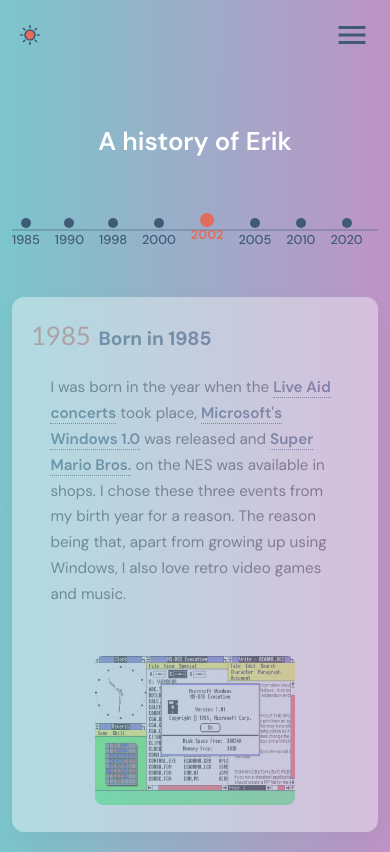
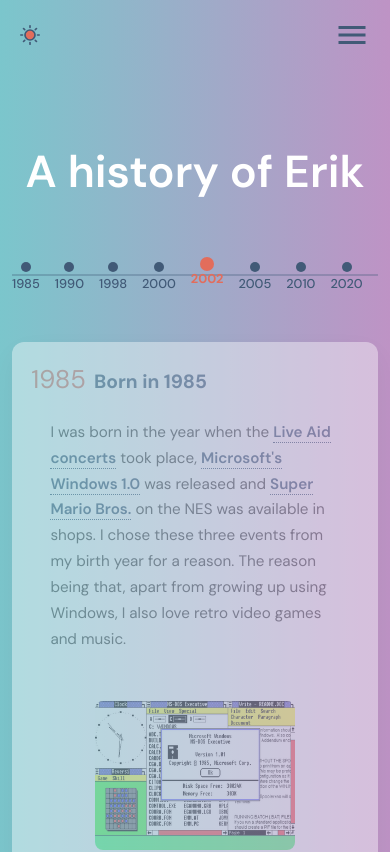
Before and after one commit to Eikei7/Eriks-digital-CV, a React (Vite) app: page /about in a window 390 px wide. Shown: the top 852 px of the page. Built offline with nearby package versions, Linux system fonts and the light colour scheme.

Commit message:
Font styling

```diff
--- a/src/pages/AboutMe.css
+++ b/src/pages/AboutMe.css
@@ -12,7 +12,7 @@
 
 /* About me heading */
 .aboutme-title {
-  font-size: 2.2rem;
+  font-size: 3.2rem;
   font-weight: 600;
   color: #fff;
   margin-bottom: 2rem;
@@ -127,19 +127,6 @@
   display: none;
 }
 
-/* .vertical-event-content {
-  background-color: white;
-  border-radius: 12px;
-  overflow: hidden;
-  box-shadow: 0 10px 30px rgba(0, 0, 0, 0.1);
-  transition: all 0.3s ease;
-}
-
-.vertical-event.active .vertical-event-content {
-  transform: translateY(-5px);
-  box-shadow: rgba(0, 0, 0, 0.4) 0px 2px 4px, rgba(0, 0, 0, 0.3) 0px 7px 13px -3px, rgba(0, 0, 0, 0.2) 0px -3px 0px inset;
-} */
-
 .vertical-event-content {
   background-color: white;
   border-radius: 12px;
@@ -157,7 +144,6 @@
 .vertical-event-main-flex {
   display: flex;
   gap: 2rem;
-  /* align-items: flex-start; */
 }
 
 /* Left container for title and description */
@@ -177,17 +163,6 @@
   justify-content: center;
 }
 
-/* .vertical-event-title {
-  font-size: 1.5rem;
-  color: var(--steelblue, #415A77);
-  margin: 0;
-  padding: 1.5rem 1.5rem 0.5rem;
-  position: relative;
-  display: flex;
-  align-items: baseline;
-  gap: 0.5rem;
-} */
-
 .vertical-event-title {
   font-size: 1.5rem;
   color: var(--steelblue, #415A77);
@@ -199,46 +174,22 @@
 }
 
 .vertical-event-year {
-  font-family: 'Trebuchet MS', 'Lucida Sans Unicode', 'Lucida Grande', 'Lucida Sans', Arial, sans-serif;
+  font-family: 'DM Sans', 'Lucida Sans Unicode', 'Lucida Grande', 'Lucida Sans', Arial, sans-serif;
   /* font-size: 3rem; */
   font-size: 2.5rem;
-  font-weight: 100;
+  font-weight: 400;
   color: var(--orange, #e26d5c);
   opacity: 0.9;
 }
-
-/* .vertical-event-body {
-  padding: 1rem 1.5rem 1.5rem;
-} */
 
 .vertical-event-body {
   padding: 0; /* Remove padding since it's now in the main container */
 }
 
 
-/* .vertical-event-flex {
-  display: flex;
-  gap: 1.5rem;
-  align-items: flex-start;
-} */
-
-/* Remove the old flex structure since we're replacing it */
 .vertical-event-flex {
   display: block; /* Change from flex to block */
 }
-
-/* .vertical-event-text {
-  flex: 3;
-} */
-
-/* .vertical-event-image {
-  flex: 2;
-  display: flex;
-  justify-content: center;
-  align-items: center;
-  max-width: 200px;
-  height: 200px;
-} */
 
 .vertical-event-image {
   width: 100%;
@@ -255,18 +206,11 @@
   transform: scale(1.03);
 }
 
-/* .vertical-event-body p {
-  line-height: 1.7;
-  margin-bottom: 1.5rem;
-  font-size: 1.05rem;
-  color: #444;
-} */
-
 .vertical-event-body p {
   line-height: 1.7;
   font-size: 1.05rem;
   color: #444;
-  margin: 0; /* Remove default margin */
+  margin: 0;
 }
 
 .vertical-event-body p:last-child {
@@ -284,16 +228,6 @@
   color: var(--orange, #e26d5c);
   border-color: var(--orange, #e26d5c);
 }
-
-/* Timeline images */
-/* .timeline-images {
-  display: flex;
-  justify-content: center;
-  align-items: center;
-  gap: 1.5rem;
-  margin: 1.5rem 0 2rem;
-  flex-wrap: wrap;
-} */
 
 .timeline-images img {
   border-radius: 8px;
@@ -374,7 +308,7 @@ body.dark-mode .vertical-event-body a:hover {
 /* Responsive styles */
 @media (max-width: 768px) {
   .aboutme-title {
-    font-size: 1.8rem;
+    font-size: 2.8rem;
   }
 
   .vertical-timeline-container {
@@ -476,7 +410,7 @@ body.dark-mode .vertical-event-body a:hover {
   }
 
   .aboutme-title {
-    font-size: 1.6rem;
+    font-size: 2.8rem;
   }
 
   .profile-container {
--- a/src/pages/ContactStyles.css
+++ b/src/pages/ContactStyles.css
@@ -15,7 +15,7 @@
 
 /* Contact heading */
 .contact-title {
-  font-size: 2.2rem;
+  font-size: 3.2rem;
   font-weight: 600;
   color: var(--almostwhite, #f3f3f2);
   margin-bottom: 2rem;
@@ -71,7 +71,6 @@
   font-weight: 500;
   color: var(--steelblue, #415A77);
   font-size: 0.95rem;
-  font-family: 'DM Sans', sans-serif;
 }
 
 .form-input {
@@ -106,8 +105,8 @@ textarea.form-input {
   border: none;
   border-radius: 8px;
   padding: 14px 20px;
-  /* font-family: 'Fira Sans', sans-serif; */
-  font-size: 1.1rem;
+  font-family: 'DM Sans', sans-serif;
+  font-size: 1.3rem;
   font-weight: 600;
   cursor: pointer;
   transition: background-color 0.3s, transform 0.2s;
@@ -240,7 +239,7 @@ body.dark-mode .form-success p {
 /* Responsive styles */
 @media (max-width: 768px) {
   .contact-title {
-    font-size: 1.8rem;
+    font-size: 3.2rem;
   }
 
   .contact-content {
@@ -263,7 +262,7 @@ body.dark-mode .form-success p {
   }
 
   .contact-title {
-    font-size: 1.6rem;
+    font-size: 2.8rem;
   }
 
   .contact-content {
--- a/src/pages/ProjectStyles.css
+++ b/src/pages/ProjectStyles.css
@@ -10,24 +10,13 @@
 
 /* Projects heading */
 .projects-title {
-  font-size: 2.2rem;
+  font-size: 3.2rem;
   font-weight: 600;
   color: white;
   margin-bottom: 2rem;
   text-align: center;
   position: relative;
 }
-
-/* .projects-title::after {
-  content: '';
-  position: absolute;
-  bottom: -10px;
-  left: 50%;
-  transform: translateX(-50%);
-  width: 80px;
-  height: 3px;
-  background-color: var(--steelblue);
-} */
 
 /* Projects grid layout */
 .projects-grid {
@@ -66,7 +55,7 @@
 }
 
 .project-title {
-  font-size: 1.5rem;
+  font-size: 3.2rem;
   font-weight: 600;
   color: var(--steelblue, #415A77);
   margin: 0;
@@ -219,7 +208,7 @@
 }
 
 .github-title {
-  font-size: 2rem;
+  font-size: 3.2rem;
   font-weight: 600;
   color: white;
   margin-bottom: 2rem;
@@ -435,7 +424,11 @@ body.dark-mode .github-error p {
   }
 
   .projects-title {
-    font-size: 1.8rem;
+    font-size: 3.2rem;
+  }
+
+  .github-title {
+  font-size: 3.2rem;
   }
 
   .project-header {
@@ -452,9 +445,6 @@ body.dark-mode .github-error p {
     grid-template-columns: repeat(auto-fill, minmax(250px, 1fr));
   }
 
-  .github-title {
-    font-size: 1.8rem;
-  }
 }
 
 @media (max-width: 480px) {
@@ -463,7 +453,11 @@ body.dark-mode .github-error p {
   }
 
   .projects-title {
-    font-size: 1.6rem;
+    font-size: 2.8rem;
+  }
+
+  .github-title {
+  font-size: 2.8rem;
   }
 
   .projects-grid {
@@ -487,9 +481,6 @@ body.dark-mode .github-error p {
     grid-template-columns: 1fr;
   }
 
-  .github-title {
-    font-size: 1.6rem;
-  }
 
   .repo-footer {
     flex-direction: column;
```
